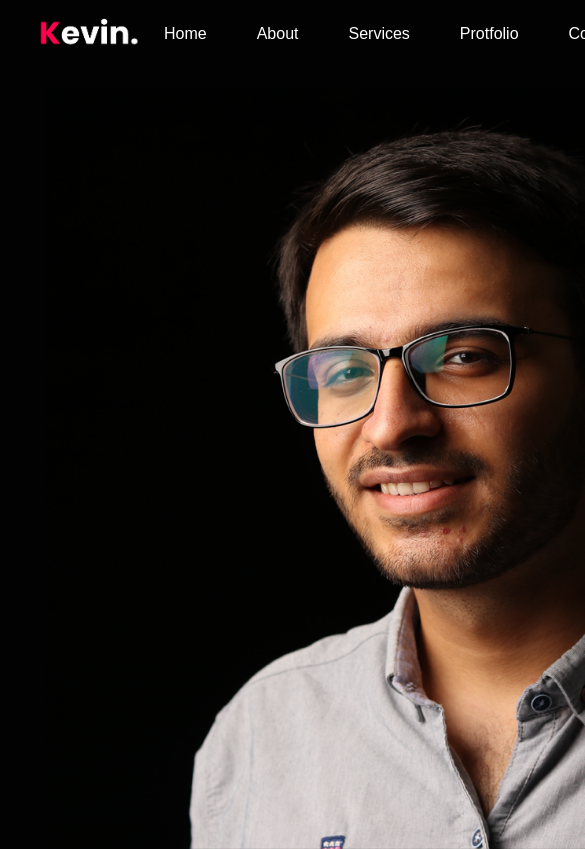
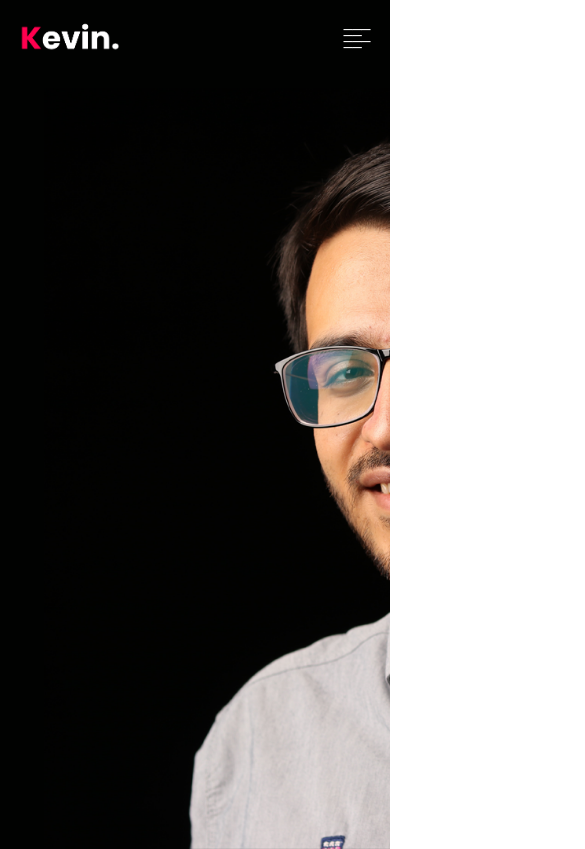
Before and after one commit to DashrathYadav/new-verson, a plain HTML site: page protfolio 1/index.html in a window 390 px wide. Shown: the top 849 px of the page, 585 px wide, since content can reach past the window. Drawn offline with Linux system fonts and the light colour scheme.

Commit message:
navbar done

```diff
--- a/protfolio 1/index.html
+++ b/protfolio 1/index.html
@@ -12,8 +12,9 @@
         <div class="container">
             <nav class="nav-bar">
                 <div class="logo"><img src="images/logo.png" alt="logo"></div>
-                <div class="menu">
+                <div class="menu " id="menu">
                     <ul>
+                        <li class="close" id="close">X</li>
                         <li><a href="" class="Home">Home</a></li>
                         <li><a href="" class="About">About</a></li>
                         <li><a href="" class="Services">Services</a></li>
@@ -21,8 +22,15 @@
                         <li><a href="" class="Contact">Contact</a></li>
                     </ul>
                 </div>
+                <div class="hamburger" id="hamburger">
+                        <div class="line">___</div>
+                        <div class="line">__</div>
+                        <div class="line">___</div>
+                        <div class="line">__</div>
+                </div>
             </nav>
         </div>
     </header>
+    <script src="index.js"></script>
 </body>
 </html>
--- /dev/null
+++ b/protfolio 1/index.js
@@ -0,0 +1,17 @@
+console.log("Js file up Running")
+
+let menu=document.getElementById("menu")
+let hamburger=document.getElementById("hamburger")
+let close=document.getElementById("close")
+
+
+
+hamburger.onclick=()=>{
+
+menu.classList.add("active");
+
+}
+
+close.onclick=()=>{
+    menu.classList.remove("active")
+}
--- a/protfolio 1/styles.css
+++ b/protfolio 1/styles.css
@@ -1,87 +1,177 @@
 /* <-=====================Root css ====================-> */
 * {
-    margin: 0px;
-    padding: 0px;
+    margin: 0;
+    padding: 0;
     font-family: 'Poppins', sans-serif;
     box-sizing: border-box;
     text-decoration: none;
     list-style: none;
-
-
-
-
 }
 
 /* <================  BODY CSS  ======================> */
 body {
     /* background: #080808; */
     height: 100vh;
-    color:#fff;
+    color: #fff;
     background-image: url("images/background.png");
-    background-size:cover;
-    background-repeat:no-repeat;
+    background-size: cover;
+    background-repeat: no-repeat;
     background-position: center;
+    position: relative;
 
 }
 
 
 /* <================  header container  ======================> */
-.container{
+.container {
     margin-top: 5px;
 }
 
 
 
 /* <================  nav-bar  ======================> */
-.nav-bar{
+.nav-bar {
     /* background-color: white; */
     display: flex;
     width: 80%;
     margin: 0 auto 0 auto;
     justify-content: space-between;
-    height: 60px;
+    height: 70px;
     align-items: center;
 }
 
 
 /* <================  navbar logo img ======================> */
-.nav-bar .logo img{
+.nav-bar .logo img {
     width: 100px;
 }
 
 
 
 /* <================ navbar ul ======================> */
-.nav-bar .menu ul{
+.nav-bar .menu ul {
     display: flex;
+    flex-wrap: wrap;
 
 }
 
-.nav-bar .menu ul li{
+.nav-bar .menu ul li {
     margin: 0 25px;
 }
 
-/* <================ nab bar  ul a  ======================> */
-.nav-bar .menu ul a{
+/* <================ navbar  ul a  ======================> */
+.nav-bar .menu ul a {
     color: #fff;
-
+    letter-spacing: 1px;
+    font-size: medium;
     padding: 10px 0px;
-     transition: all .2s linear;
+    transition: all .2s linear;
 }
 
-.nav-bar .menu ul a::after{
-    transition: all .5s linear ;
+.nav-bar .menu ul a::after {
+    transition: all .5s linear;
     content: "";
     display: block;
     align-items: center;
     height: 2px;
     background-color: #dd092c;
-    width:0;
+    width: 0;
 
 }
 
-.nav-bar .menu ul a:hover:after
-{
+.nav-bar .menu ul a:hover:after {
 
     width: 100%;
 }
+
+
+
+
+
+/* <================ navbar  menu ul close  ======================> */
+.nav-bar .menu ul .close {
+    font-size: large;
+    font-weight: bold;
+    cursor: pointer;
+    display: none;
+
+}
+
+
+
+
+
+/* <================ navbar hamburger ======================> */
+.nav-bar .hamburger {
+    line-height: 6px;
+    margin-bottom: 18px;
+    display: none;
+    cursor: pointer;
+}
+
+
+
+
+/* <================ screen size 1000px  ======================> */
+@media only screen and (max-width:1000px) {
+/* <-------------   nav bar ---------------------------------------> */
+    .nav-bar {
+        width: 90%;
+    }
+}
+
+
+
+
+
+/* <================ screen size 900px  ======================> */
+@media only screen and (max-width:900px) {
+    .nav-bar .hamburger {
+        display: block;
+
+    }
+
+    /* <------------  nav menu --------------------------------> */
+    .nav-bar .menu {
+        width: 0;
+        display: flex;
+        flex-direction: row-reverse;
+        position: absolute;
+        right: 0;
+        top: 0;
+        bottom: 0;
+        background-color: #f3093c;
+        transition: all .5s;
+        overflow: hidden;
+
+    }
+
+    /* <----------------  nav-bar active  -------------------------> */
+    .nav-bar .active {
+        width: 50%;
+    }
+
+
+    /* <--------------  nav-bar menu ul ------------------------>  */
+    .nav-bar .menu ul {
+        transition: all .5s;
+        margin: 0 auto auto 0;
+        padding: 0;
+        height: 60%;
+        flex-direction: column;
+        justify-content: space-evenly;
+
+    }
+/* <---------------- nav-bar menu  ul close -----------------------> */
+    .nav-bar .menu ul .close{
+        display: block;
+    }
+
+
+    /* <------------------    nav-bar menu  ul a -------------------------> */
+    .nav-bar .menu ul a {
+        letter-spacing: 1px;
+    }
+
+
+}
```
